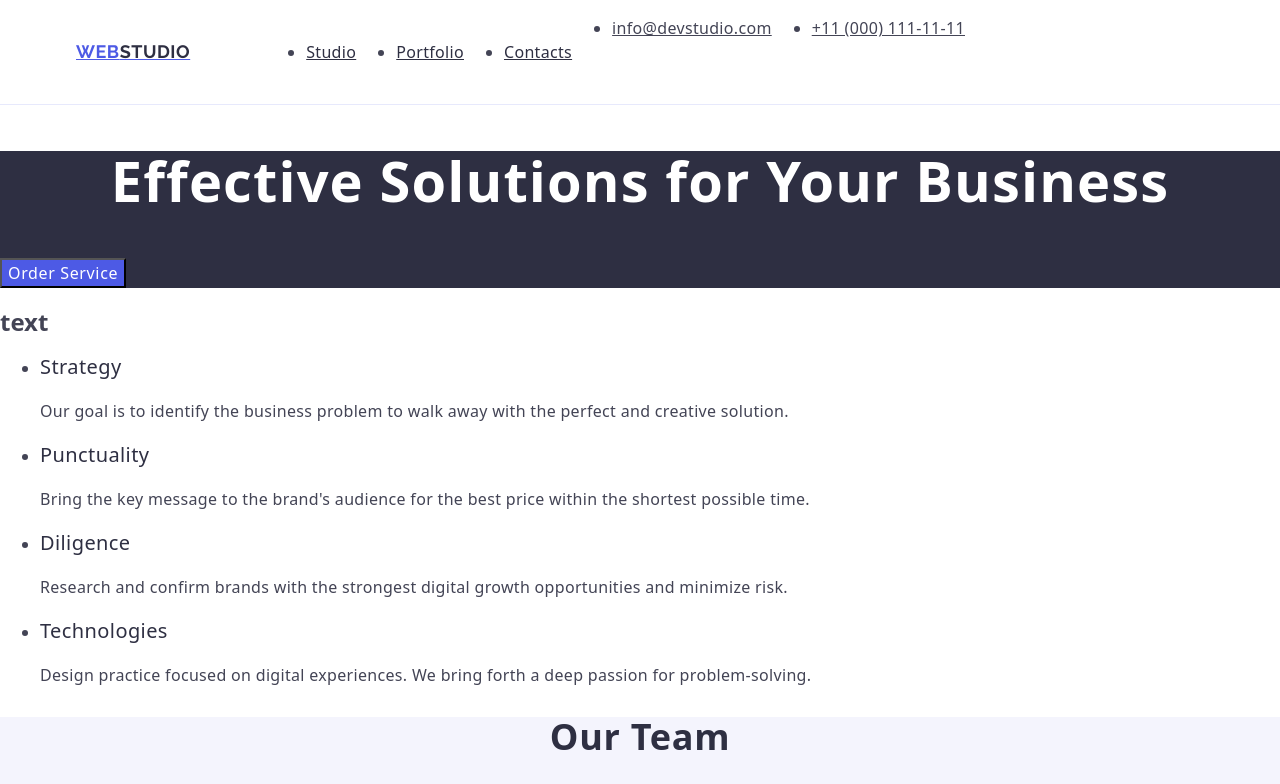
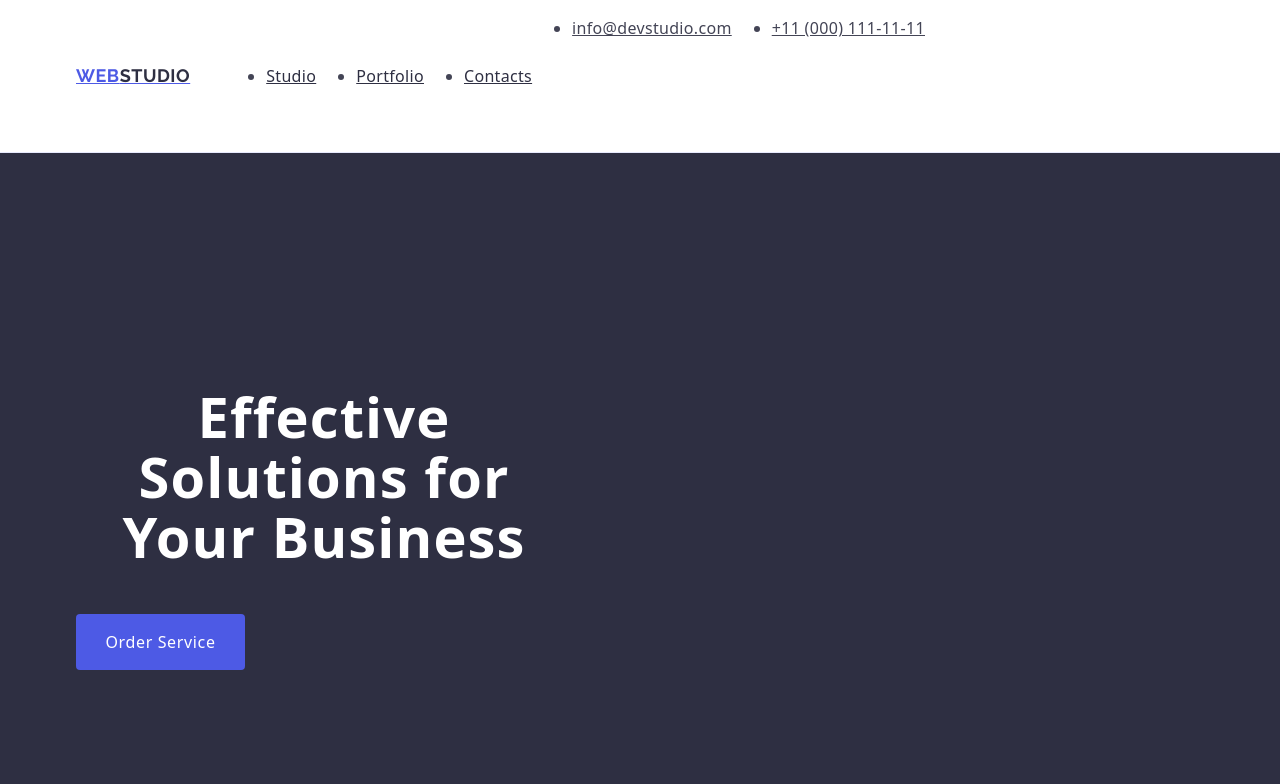
Before and after one commit to Riky-Droyg/goit-markup-hw-03, a plain HTML site: page index.html in a window 1280 px wide. Shown: the top 784 px of the page. Drawn offline with nearby package versions, Linux system fonts and the light colour scheme.

Commit message:
main 0.1.3

```diff
--- a/css/styles.css
+++ b/css/styles.css
@@ -12,7 +12,7 @@ img {
 .container-header {
 	display: flex;
 }
-.conteiner {
+.container {
 	width: 1158px;
 	margin: 0 auto;
 	padding: 0 15px;
@@ -37,6 +37,7 @@ img {
 .nav__list {
 	display: flex;
 	gap: 40px;
+	padding: 24px 0;
 }
 .nav__list-item {
 	padding: 24px 0;
@@ -73,6 +74,7 @@ img {
 }
 .hero-section {
 	background-color: #2e2f42;
+	padding: 188px 0;
 }
 .font__header-one {
 	font-size: 56px;
@@ -80,9 +82,17 @@ img {
 	text-align: center;
 	letter-spacing: 0.02em;
 	color: #ffffff;
+	max-width: 496px;
 }
 .font__link-text {
+	display: block;
+	min-width: 169px;
+	height: 56px;
+	border: none;
+	background-color: #4d5ae5;
 	color: #4d5ae5;
+	border-radius: 4px;
+	cursor: pointer;
 	font-weight: 500;
 	line-height: 1.5;
 	letter-spacing: 0.04em;
--- a/index.html
+++ b/index.html
@@ -35,7 +35,7 @@
 	</head>
 	<body>
 		<header class="header">
-			<div class="container-header conteiner">
+			<div class="container-header container">
 				<nav class="nav">
 					<a
 						href="./index.html"
@@ -90,6 +90,7 @@
 
 		<main>
 			<section class="hero-section">
+				<div class="container">
 					<h1 class="font__header-one">Effective Solutions for Your Business</h1>
 					<button
 						class="font__link-text"
@@ -97,6 +98,7 @@
 					>
 						Order Service
 					</button>
+				</div>
 			</section>
 
 			<section>
```
Lines whose indentation alone changed are shown as unchanged.
